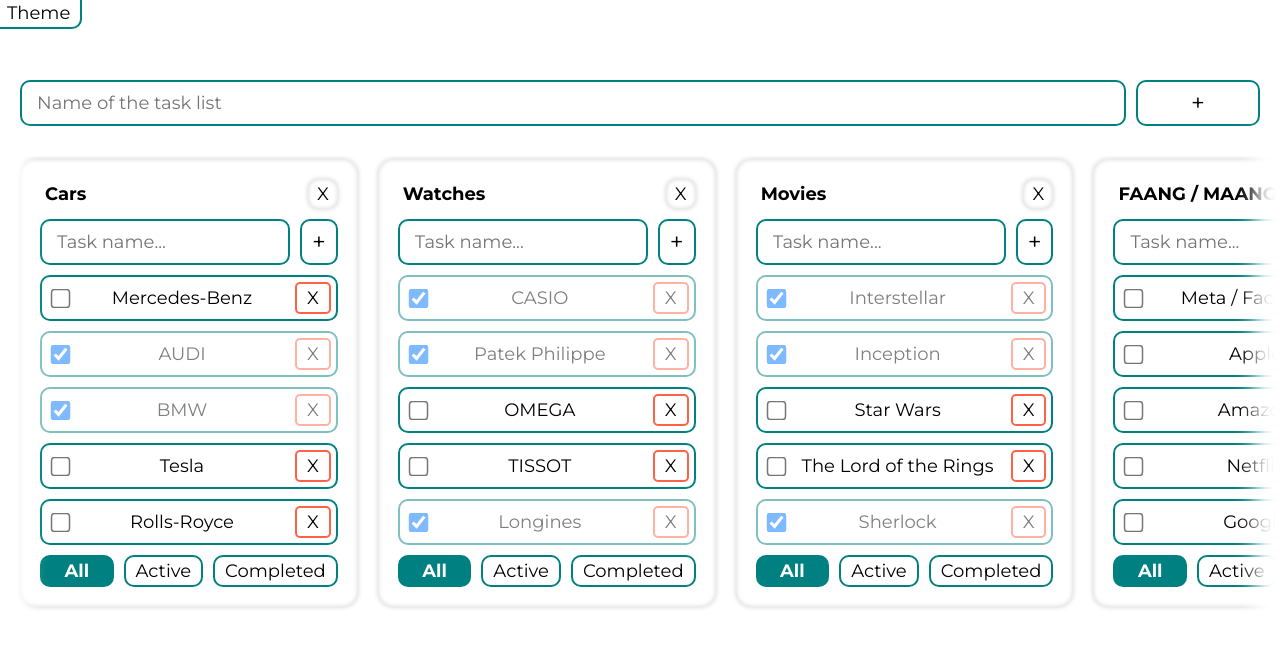
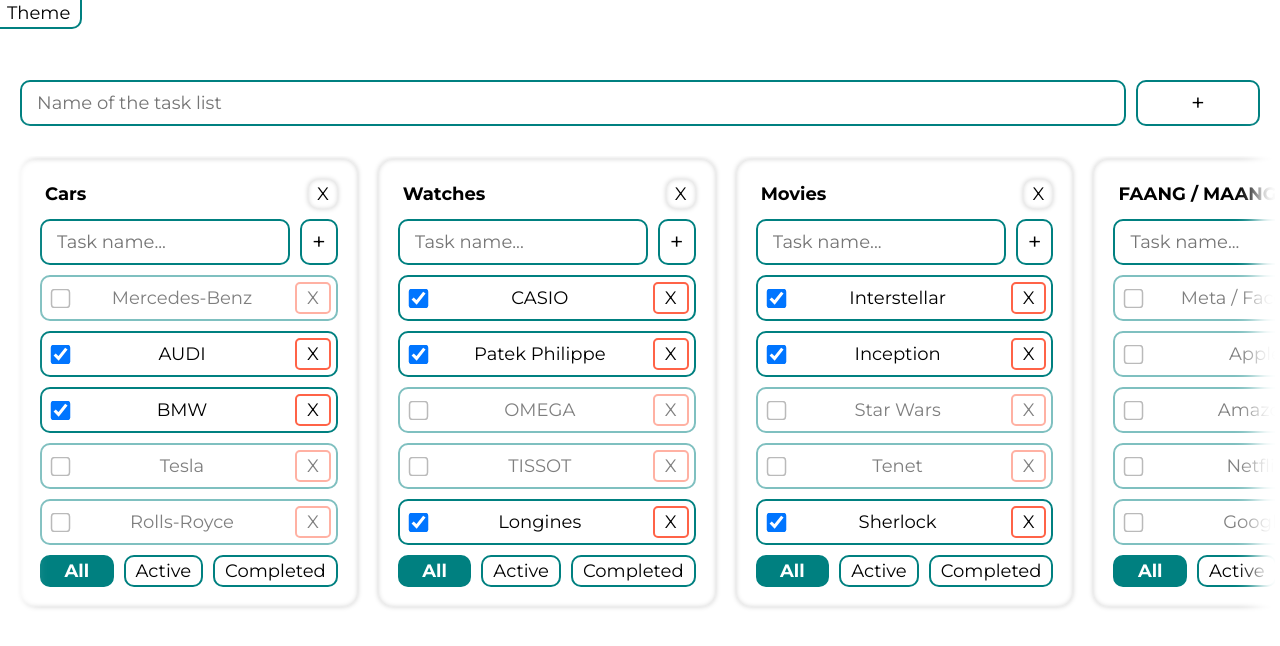
Before and after one commit to IlhomAliyev/todo-list-app, a React (Create React App) app: page / in a window 1280 px wide. Shown: the top 646 px of the page. Built offline with nearby package versions, Linux system fonts and the light colour scheme.

Commit message:
various improvements

```diff
--- a/src/App.tsx
+++ b/src/App.tsx
@@ -61,9 +61,7 @@
   const addToDoList = (title: string) => {
     let newToDoList: ToDoListTypes = { id: v1(), title: title, filter: 'all' };
     let updatedToDoLists: ToDoListTypes[] = [newToDoList, ...allToDoLists];
-
     let newTasksObj = { [newToDoList.id]: [], ...tasksObj };
-
     setTasksObj(newTasksObj);
     setAllToDoLists(updatedToDoLists);
   };
--- a/src/components/ToDoList/ToDoList.scss
+++ b/src/components/ToDoList/ToDoList.scss
@@ -5,6 +5,7 @@
   background-color: var(--back-blur-color);
   backdrop-filter: blur(3px);
   box-shadow: 0 0 5px lightgray, inset 0 0 5px lightgray;
+  transition: 300ms;
 
   #remove-to-do {
     position: absolute;
@@ -79,6 +80,7 @@
       }
 
       .taskTitle {
+        cursor: text;
         flex: 1 0 auto;
         text-align: center;
         border-radius: 5px;
--- a/src/components/ToDoList/ToDoList.tsx
+++ b/src/components/ToDoList/ToDoList.tsx
@@ -36,6 +36,7 @@
   const addTask = (title: string) => {
     props.addItem(title, props.id);
   };
+
   const changeToDoListNameHandler = (value: string) => {
     props.changeToDoListName(props.id, value);
   };
@@ -73,17 +74,9 @@
                 props.changeTaskName(props.id, t.id, newTitle);
               };
 
-              const liClassName: string[] = ['taskItem'];
-
               return (
                 <CSSTransition key={t.id} timeout={350} classNames={'taskItem'}>
-                  <li
-                    className={
-                      t.isDone
-                        ? [...liClassName, '_isDone'].join(' ')
-                        : liClassName.join('')
-                    }
-                  >
+                  <li className={t.isDone ? 'taskItem' : 'taskItem _isDone'}>
                     <input
                       type="checkbox"
                       checked={t.isDone}
--- a/src/data/tasks.ts
+++ b/src/data/tasks.ts
@@ -34,7 +34,7 @@
     { id: v1(), title: 'Interstellar', isDone: true },
     { id: v1(), title: 'Inception', isDone: true },
     { id: v1(), title: 'Star Wars', isDone: false },
-    { id: v1(), title: 'The Lord of the Rings', isDone: false },
+    { id: v1(), title: 'Tenet', isDone: false },
     { id: v1(), title: 'Sherlock', isDone: true },
   ],
   [allToDoListDefault[3].id]: [
```
